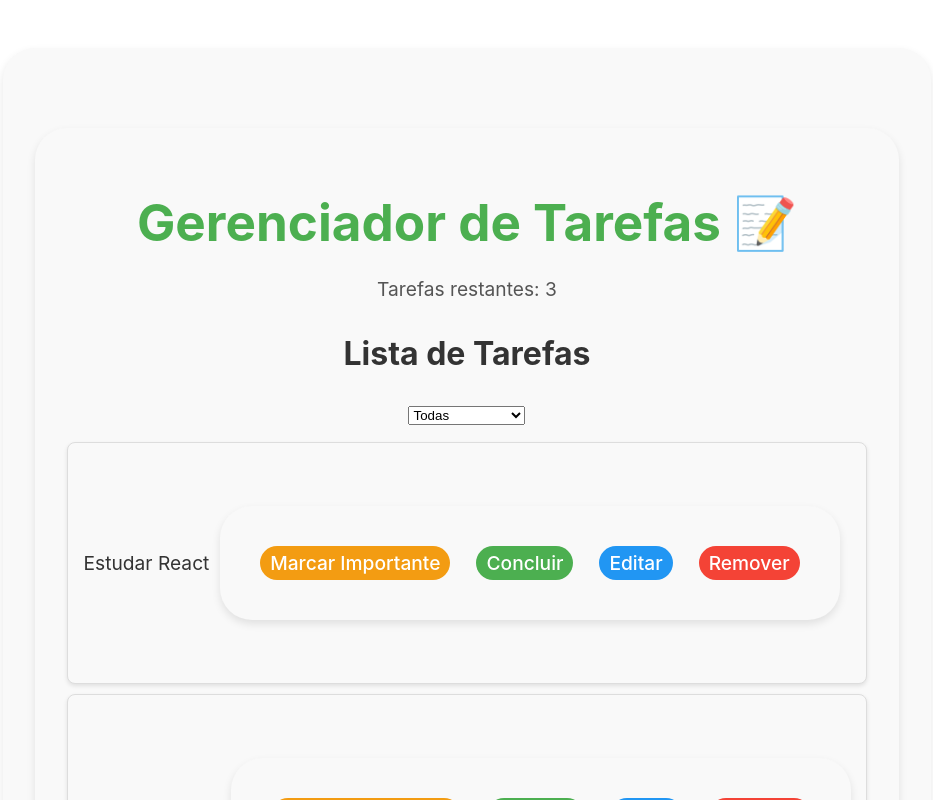
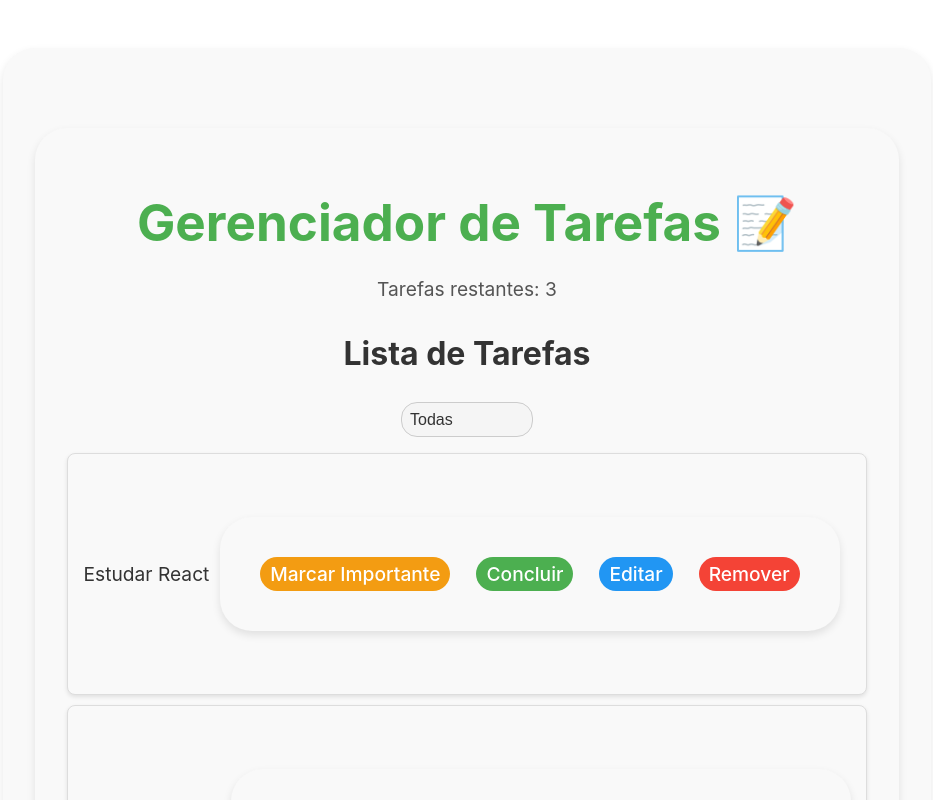
Before and after one commit to Matheus-Freitas0/task-manager-react, a React (Vite) app: page / in a window 1280 px wide. Shown: the top 800 px of the page, without its empty margins (173-1106 px from the left). Built offline with nearby package versions, Linux system fonts and the light colour scheme.

Commit message:
Updated styles for div, select, button, input, and li elements, and added focus styles for select and input elements.

```diff
--- a/src/App.css
+++ b/src/App.css
@@ -19,6 +19,24 @@ p {
   color: #555;
   margin-bottom: 1.5rem;
 }
+select {
+  background-color: #f5f5f5;
+  color: #333;
+  font-size: 16px;
+  padding: 8px;
+  border-radius: 1rem;
+  border: 1px solid #ccc;
+  appearance: none;
+  cursor: pointer;
+  transition: border-color 0.3s ease, box-shadow 0.3s ease;
+}
+
+select:focus {
+  outline: none;
+  border-color: #888;
+  box-shadow: 0 0 5px rgba(0, 0, 0, 0.2);
+  background-color: #e0e0e0;
+}
 
 ul {
   list-style-type: none;
@@ -37,23 +55,24 @@ li {
 
 li:hover {
   background-color: #e0e0e0;
-  transform: scale(1.02);
+  transform: scale(1.005);
 }
 
 button {
   background-color: #4caf50;
-  color: white;
+  color: #ffffff;
   border: none;
   padding: 0.8rem 1.5rem;
   margin: 0.5rem;
   border-radius: 0.5rem;
   font-size: 1rem;
   cursor: pointer;
-  transition: background-color 0.3s ease;
+  transition: background-color 0.3s ease, color 0.3s ease;
 }
 
 button:hover {
   background-color: #45a049;
+  color: #ffffff;
 }
 
 input[type="text"] {
@@ -64,6 +83,17 @@ input[type="text"] {
   margin-right: 0.5rem;
   width: 60%;
   box-sizing: border-box;
+  transition: border-color 0.3s ease, box-shadow 0.3s ease;
+}
+
+input[type="text"]:focus {
+  border-color: #4caf50;
+  box-shadow: 0 0 5px rgba(76, 175, 80, 0.3);
+}
+input:focus {
+  border-color: #45a049;
+  background-color: #ddd;
+  color: #45a049;
 }
 
 @media (max-width: 37.5rem) {
```
